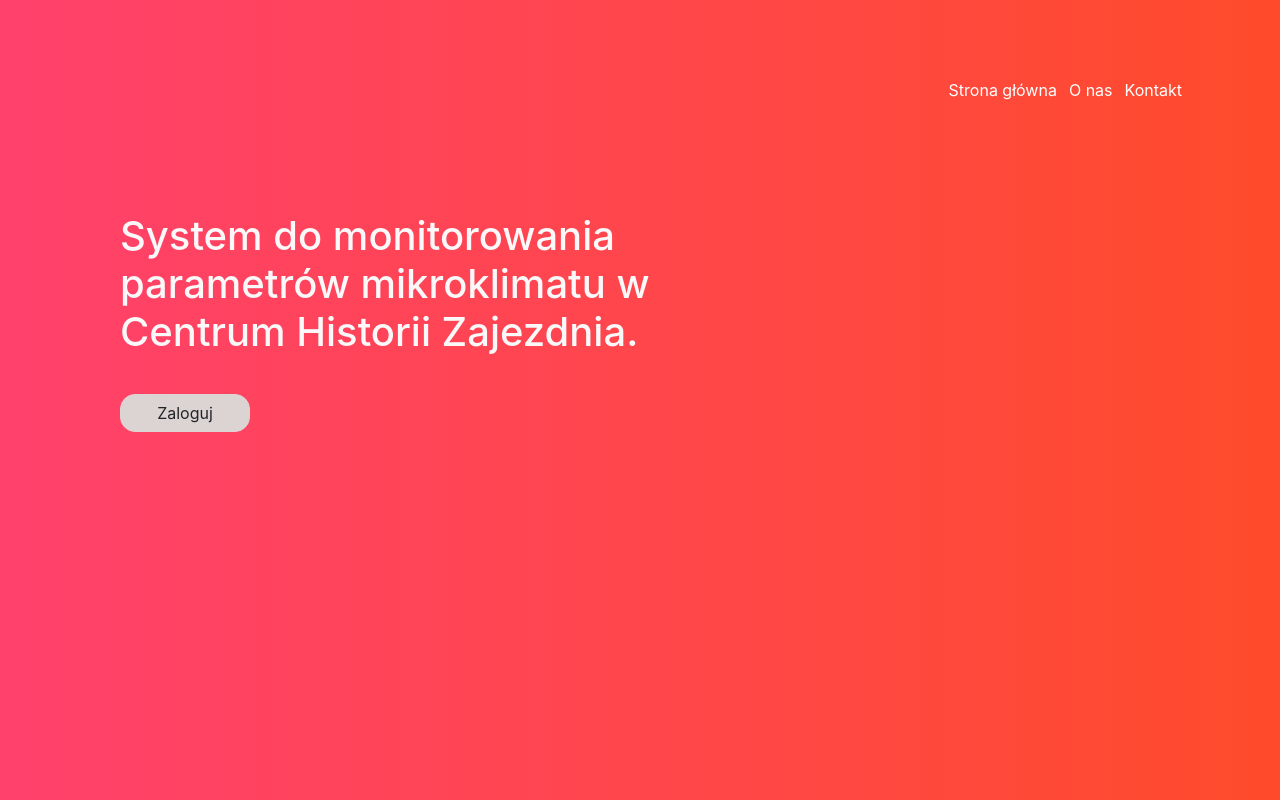
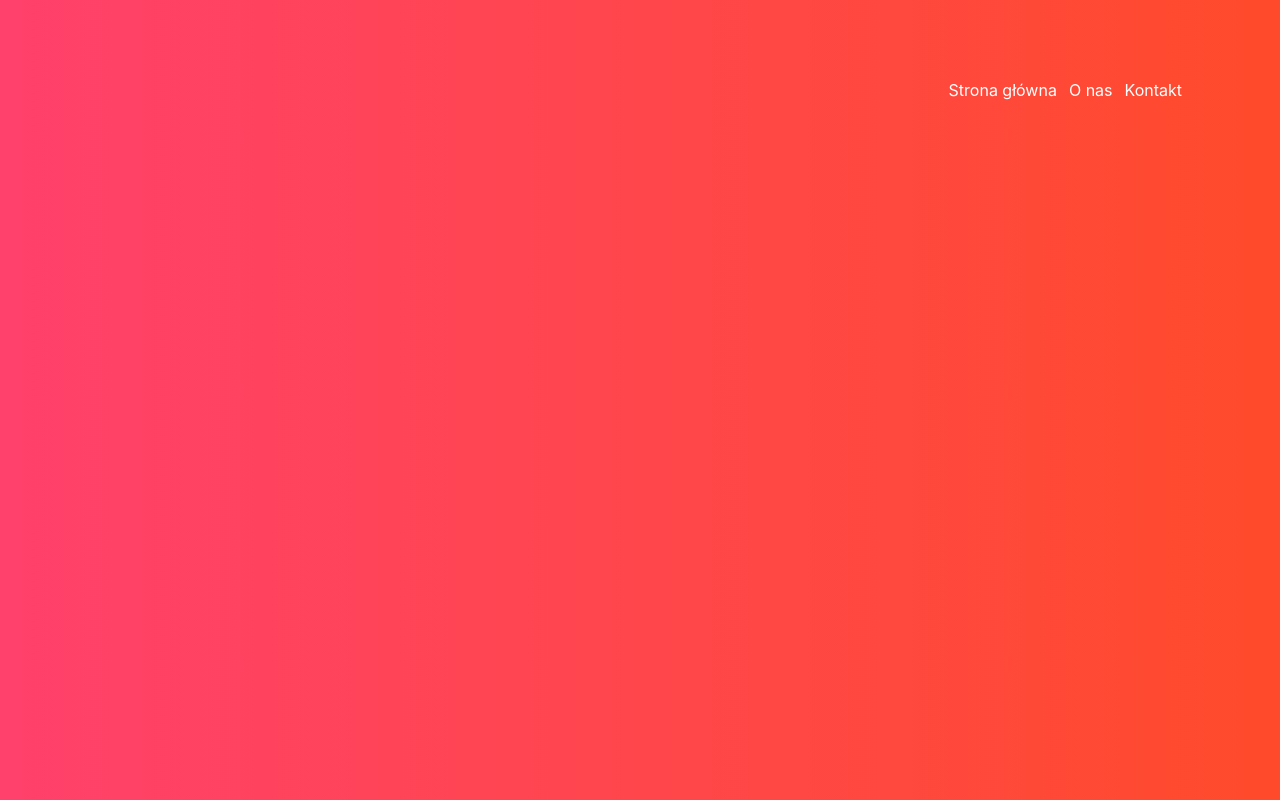
Before and after one commit to carzynsky/Centrum-Historii-Zajezdnia-Web-Page, a React (Create React App) app: page / in a window 1280 px wide. Built offline with nearby package versions, Linux system fonts and the light colour scheme.

Commit message:
URLs fix.

```diff
--- a/package.json
+++ b/package.json
@@ -8,7 +8,6 @@
     "@testing-library/react": "^9.5.0",
     "@testing-library/user-event": "^7.2.1",
     "bootstrap": "^4.4.1",
-    "gh-pages": "^2.2.0",
     "react": "^16.13.1",
     "react-bootstrap": "^1.0.0",
     "react-dom": "^16.13.1",
--- a/src/App.js
+++ b/src/App.js
@@ -14,10 +14,10 @@ class App extends Component
                 <div>
                     <NavApp />
                     <Switch>
-                        <Route path='/' exact component={Home}></Route>
-                        <Route path='/about' component={About}></Route>
-                        <Route path='/contact' component={Contact}></Route>
-                        <Route path='/loggin' component={Loggin}></Route>
+                        <Route path='/Centrum-Historii-Zajezdnia-Web-Page/' exact component={Home}></Route>
+                        <Route path='/Centrum-Historii-Zajezdnia-Web-Page/about' component={About}></Route>
+                        <Route path='/Centrum-Historii-Zajezdnia-Web-Page/contact' component={Contact}></Route>
+                        <Route path='/Centrum-Historii-Zajezdnia-Web-Page/loggin' component={Loggin}></Route>
                     </Switch>
                 </div>
             </Router>
--- a/src/Home.js
+++ b/src/Home.js
@@ -10,7 +10,7 @@ class Home extends Component
     return (
         <div className="GreetingPanel">
             <h1>System do monitorowania parametrów mikroklimatu w Centrum Historii Zajezdnia.</h1>
-            <Link to='/loggin'>
+            <Link to='/Centrum-Historii-Zajezdnia-Web-Page/loggin'>
               <Button className="SignInButton" variant="light">Zaloguj</Button>
             </Link>
         </div>
```
Also changed, not shown: 1 other file (tests, documents, lock files or other folders).
